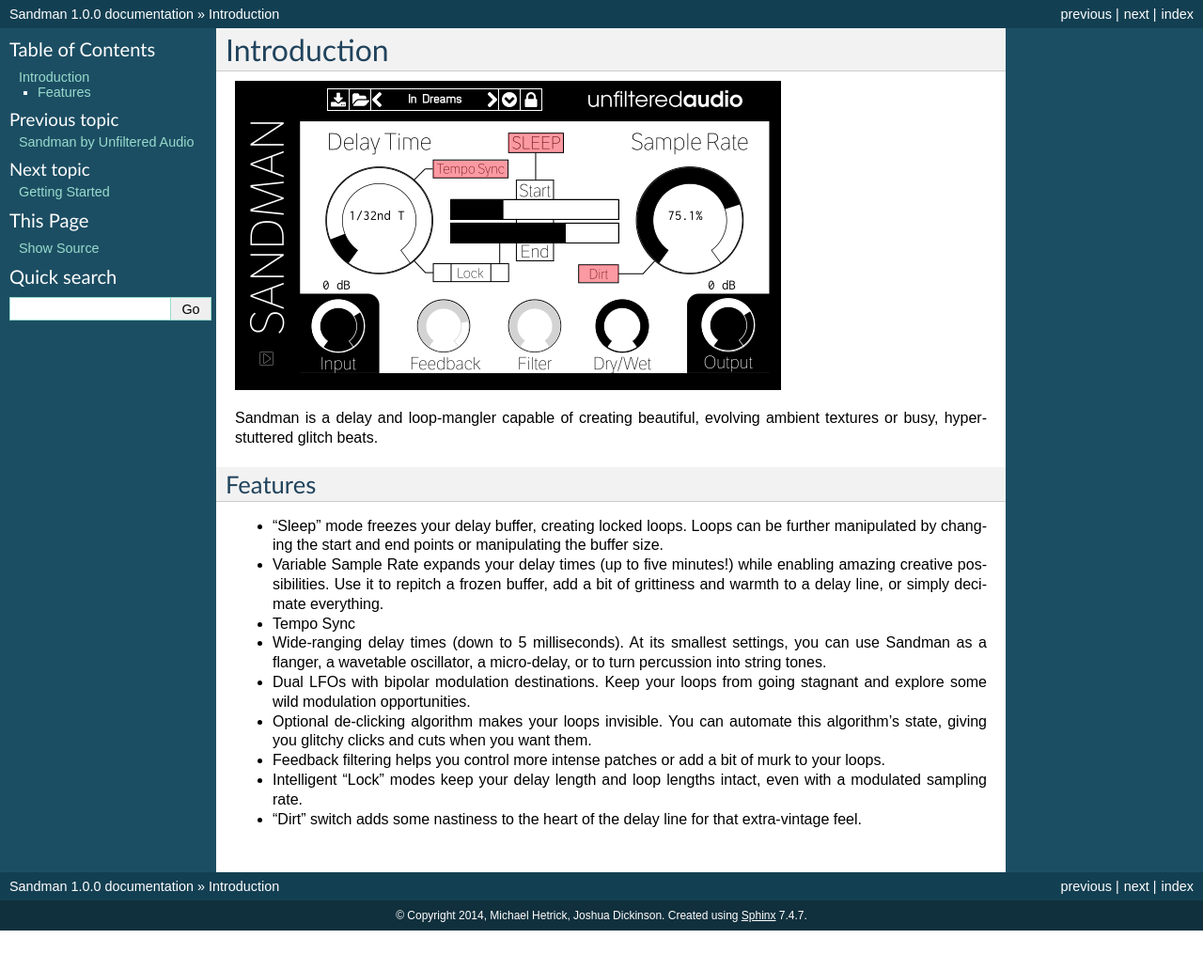
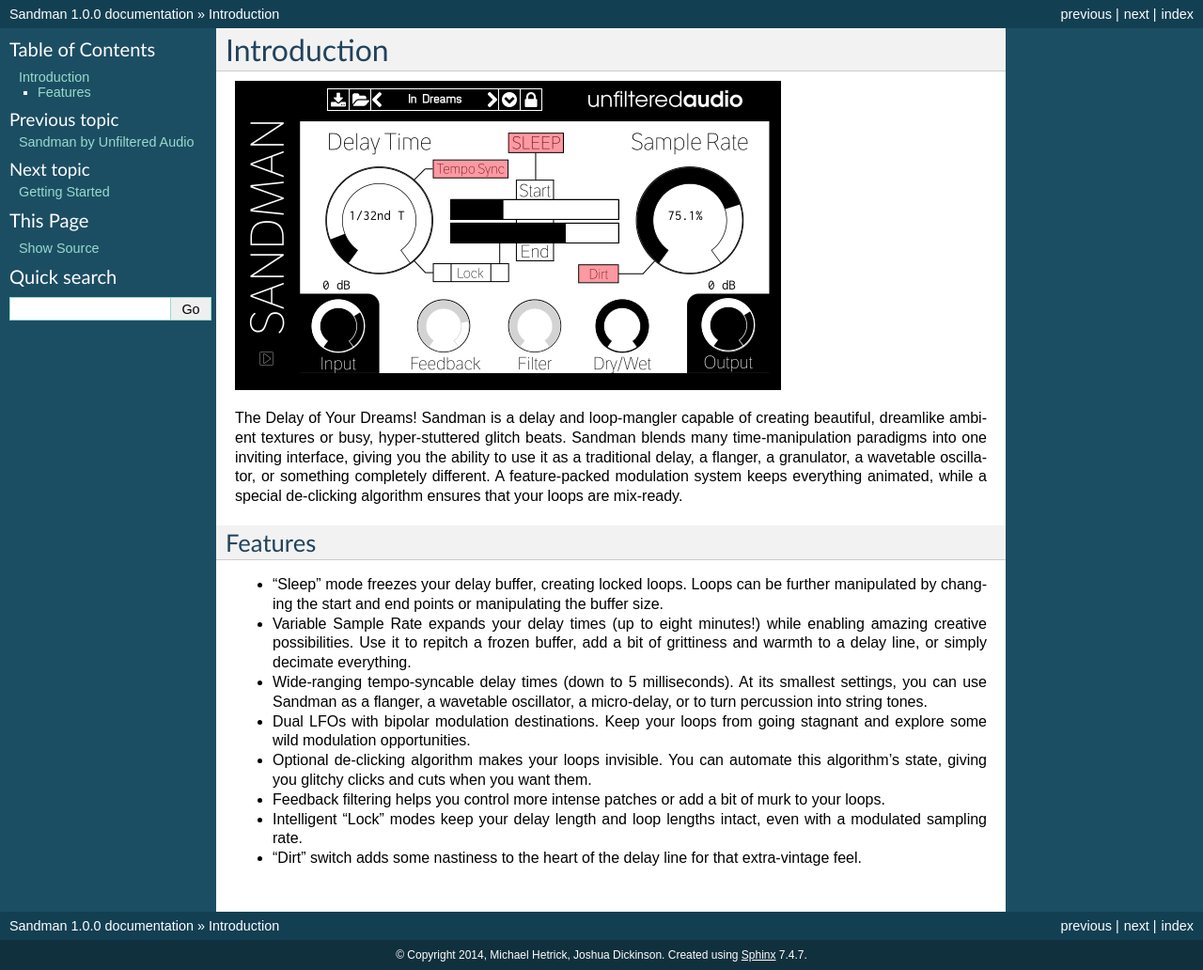
Before and after one commit to UnfilteredAudio/SandmanManual, a Sphinx documentation site: the page built from docs/introduction.rst, in a window 1280 px wide. Shown: the whole page at 94% size. Built offline with Sphinx 7.4.7, drawn with Linux system fonts in a browser that asks for light colours; formulas are drawn with MathJax 3; pages that are not in the unit, such as notebooks, are missing from menus; before the commit the page ends 990 px from its top, so only the background shows below that.

Commit message:
main description

```diff
--- a/docs/introduction.rst
+++ b/docs/introduction.rst
@@ -3,14 +3,14 @@
 
 .. image:: /images/sandman.png
 
-Sandman is a delay and loop-mangler capable of creating beautiful, evolving ambient textures or busy, hyper-stuttered glitch beats.
+The Delay of Your Dreams! Sandman is a delay and loop-mangler capable of creating beautiful, dreamlike ambient textures or busy, hyper-stuttered glitch beats. Sandman blends many time-manipulation paradigms into one inviting interface, giving you the ability to use it as a traditional delay, a flanger, a granulator, a wavetable oscillator, or something completely different. A feature-packed modulation system keeps everything animated, while a special de-clicking algorithm ensures that your loops are mix-ready.
+
 
 Features
 --------
 - "Sleep" mode freezes your delay buffer, creating locked loops. Loops can be further manipulated by changing the start and end points or manipulating the buffer size.
-- Variable Sample Rate expands your delay times (up to five minutes!) while enabling amazing creative possibilities. Use it to repitch a frozen buffer, add a bit of grittiness and warmth to a delay line, or simply decimate everything.
-- Tempo Sync
-- Wide-ranging delay times (down to 5 milliseconds). At its smallest settings, you can use Sandman as a flanger, a wavetable oscillator, a micro-delay, or to turn percussion into string tones.
+- Variable Sample Rate expands your delay times (up to eight minutes!) while enabling amazing creative possibilities. Use it to repitch a frozen buffer, add a bit of grittiness and warmth to a delay line, or simply decimate everything.
+- Wide-ranging tempo-syncable delay times (down to 5 milliseconds). At its smallest settings, you can use Sandman as a flanger, a wavetable oscillator, a micro-delay, or to turn percussion into string tones.
 - Dual LFOs with bipolar modulation destinations. Keep your loops from going stagnant and explore some wild modulation opportunities.
 - Optional de-clicking algorithm makes your loops invisible. You can automate this algorithm's state, giving you glitchy clicks and cuts when you want them.
 - Feedback filtering helps you control more intense patches or add a bit of murk to your loops.
```
